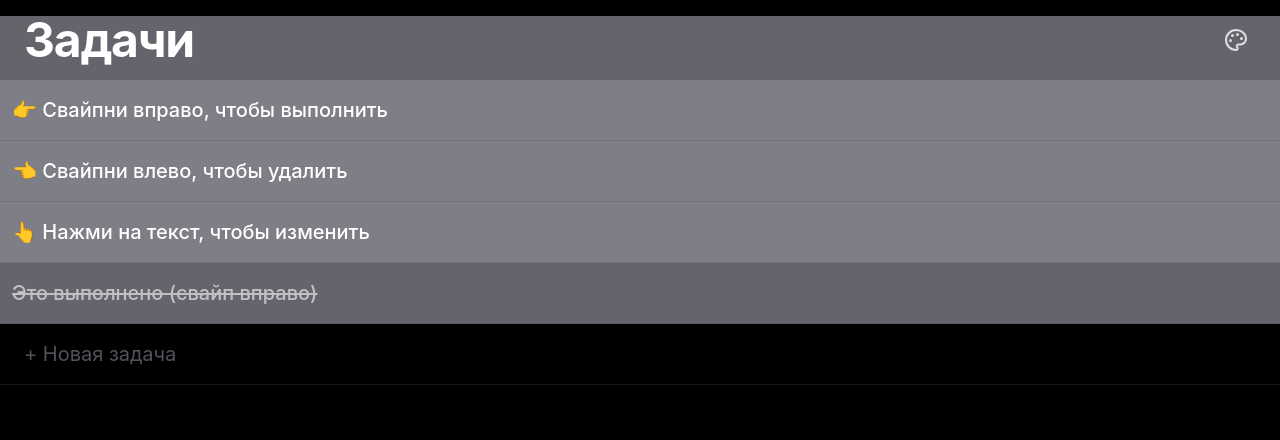
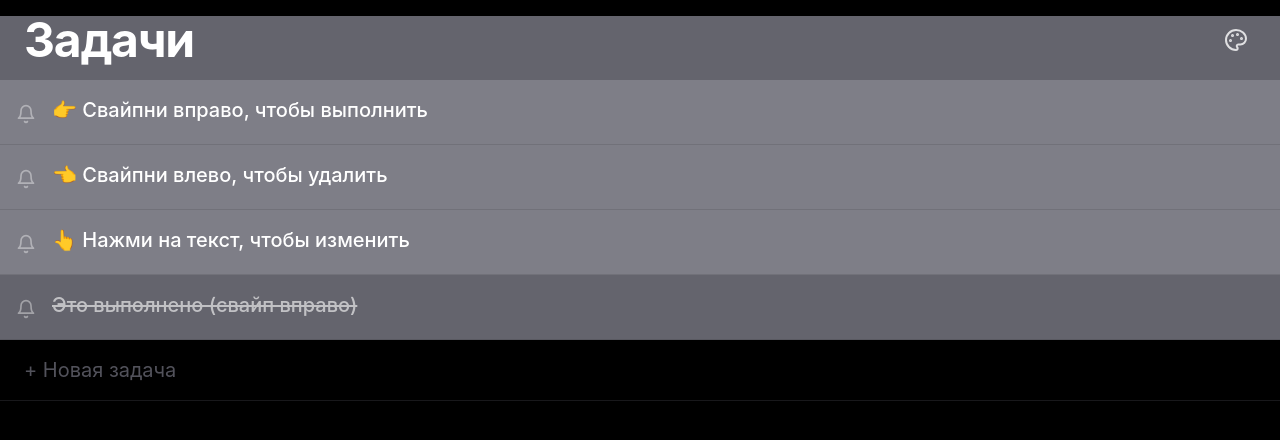
Before and after one commit to SKZHPRVT/task_time_place, a React (Vite) app: page / in a window 1280 px wide. Shown: the top 440 px of the page. Built offline with nearby package versions, Linux system fonts and the light colour scheme.

Commit message:
Fix: bell icon always visible, tap opens reminder sheet

```diff
--- a/src/components/SwipeableTask.tsx
+++ b/src/components/SwipeableTask.tsx
@@ -34,10 +34,11 @@ export function SwipeableTask({ task, onToggle, onDelete, onUpdate, onOpenRemind
   };
 
   const bgColor = taskBg || (task.done ? '#3f3f46' : '#a1a1aa');
+  const hasReminder = Boolean(task.reminder);
 
   return (
     <div className="relative overflow-hidden bg-black w-full">
-      {/* Иконки прижаты к самым краям */}
+      {/* Иконки к краям при свайпе */}
       <div className="absolute inset-0 flex justify-between items-center">
         <div className="pl-2 h-full flex items-center">
           <Check size={28} className="text-green-500" strokeWidth={3} />
@@ -54,8 +55,27 @@ export function SwipeableTask({ task, onToggle, onDelete, onUpdate, onOpenRemind
         onDragEnd={handleDragEnd}
         animate={controls}
         style={{ backgroundColor: bgColor }}
-        className="relative flex items-start justify-between px-3 py-4 border-b border-black/10 w-full"
+        className="relative flex items-start px-3 py-4 border-b border-black/10 w-full"
       >
+        {/* Иконка напоминания — всегда слева */}
+        <button
+          onClick={(e) => {
+            e.stopPropagation();
+            haptic('light');
+            onOpenReminder?.(task.id);
+          }}
+          className="shrink-0 mr-3 mt-1 p-1"
+          style={{ WebkitTapHighlightColor: 'transparent' }}
+          aria-label="Напоминание"
+        >
+          <Bell
+            size={20}
+            className={hasReminder && !task.done ? 'text-white' : 'text-white/40'}
+            fill={hasReminder && !task.done ? 'currentColor' : 'none'}
+          />
+        </button>
+
+        {/* Текст задачи */}
         <div className="flex-1 min-w-0">
           {isEditing ? (
             <input
@@ -82,20 +102,14 @@ export function SwipeableTask({ task, onToggle, onDelete, onUpdate, onOpenRemind
               {task.text || <span className="opacity-50">Новая задача</span>}
             </div>
           )}
+
+          {/* Таймер под текстом, если есть напоминание */}
+          {task.reminder && !task.done && (
+            <div className="text-xs mt-1 text-white/70">
+              🔔 {formatReminder(task.reminder)}
+            </div>
+          )}
         </div>
-
-        {task.reminder && !task.done && (
-          <button
-            onClick={(e) => {
-              e.stopPropagation();
-              onOpenReminder?.(task.id);
-            }}
-            className="flex items-center gap-1 text-sm shrink-0 ml-3 mt-1 text-white"
-          >
-            <Bell size={16} />
-            <span>{formatReminder(task.reminder)}</span>
-          </button>
-        )}
       </motion.div>
     </div>
   );
@@ -109,7 +123,7 @@ function formatReminder(iso: string): string {
     if (diff < 0) return 'просрочено';
     if (diff < 60) return `через ${diff}м`;
     if (diff < 1440) return `через ${Math.round(diff / 60)}ч`;
-    return d.toLocaleDateString('ru-RU', { day: 'numeric', month: 'short' });
+    return d.toLocaleDateString('ru-RU', { day: 'numeric', month: 'short' }) + ' ' + d.toLocaleTimeString('ru-RU', { hour: '2-digit', minute: '2-digit' });
   } catch {
     return '';
   }
```
